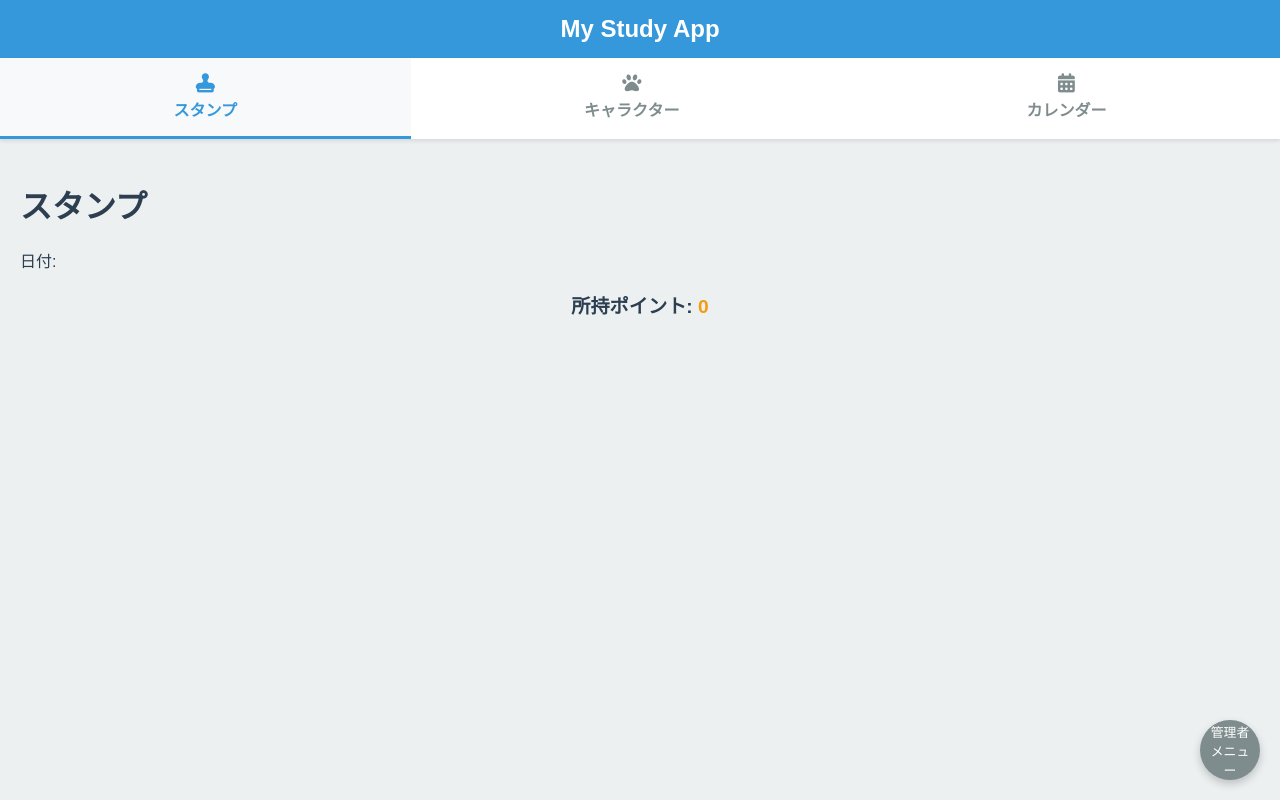
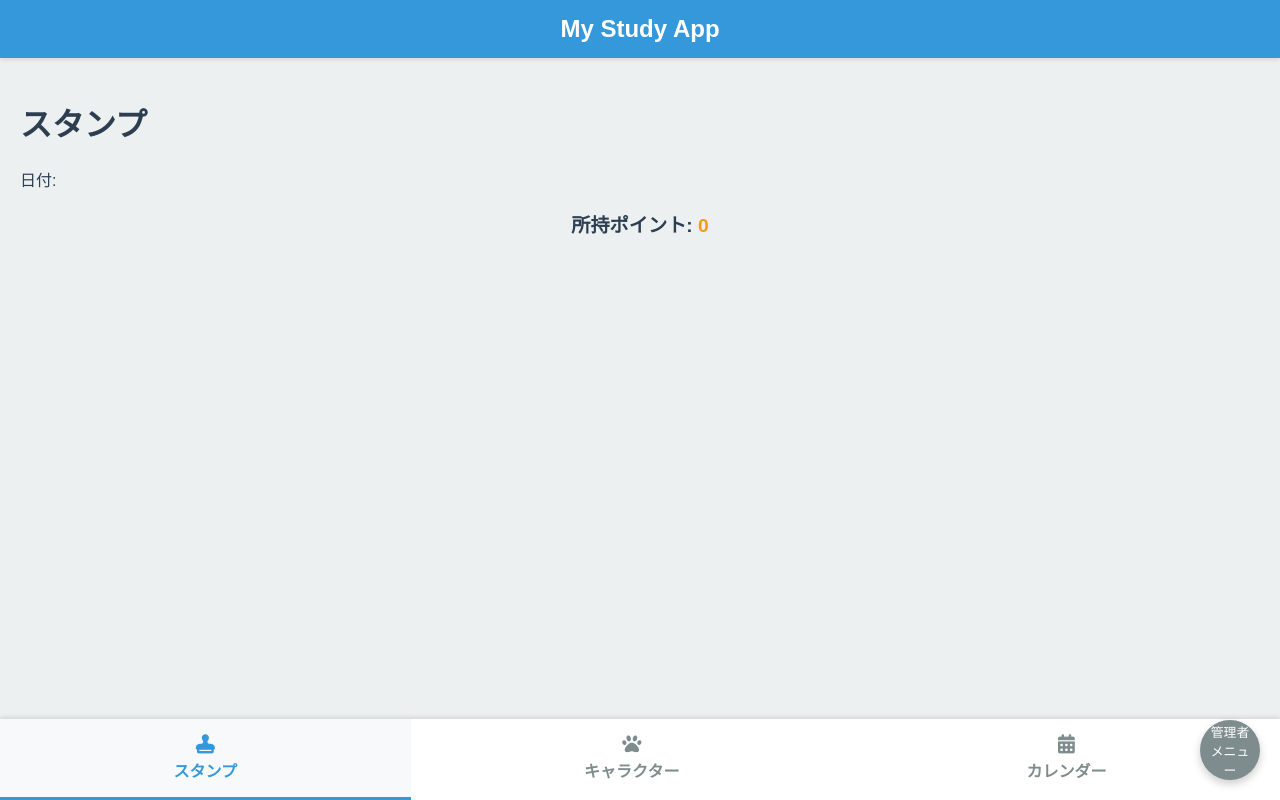
Before and after one commit to issei-dev/test3, a plain HTML site: page index.html in a window 1280 px wide. Drawn offline with Linux system fonts and the light colour scheme.

Commit message:
Update style.css

```diff
--- a/style.css
+++ b/style.css
@@ -28,13 +28,16 @@ header {
     font-weight: bold;
 }
 
+/* --- 管理者メニューのスタイル --- */
 .nav-menu {
+    position: fixed; /* 画面に対して固定配置 */
+    bottom: 0; /* 画面の一番下に配置 */
+    left: 0; /* 画面の左端に配置 */
+    width: 100%; /* 画面の幅いっぱいに広げる */
     display: flex;
     justify-content: space-around;
     background-color: white;
-    box-shadow: 0 2px 4px rgba(0, 0, 0, 0.1);
-    position: sticky;
-    top: 0;
+    box-shadow: 0 -2px 4px rgba(0, 0, 0, 0.1); /* 上に影を付ける */
     z-index: 1000;
 }
 
```
